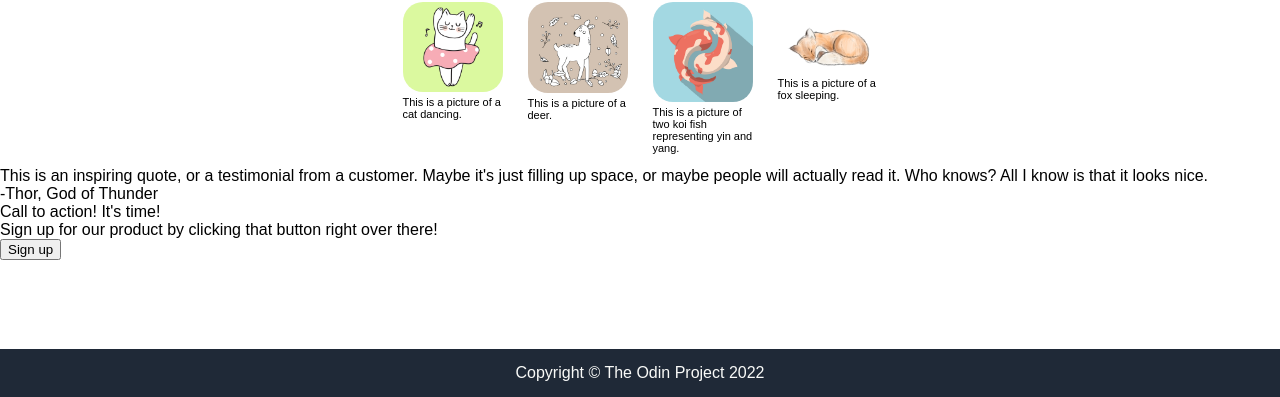
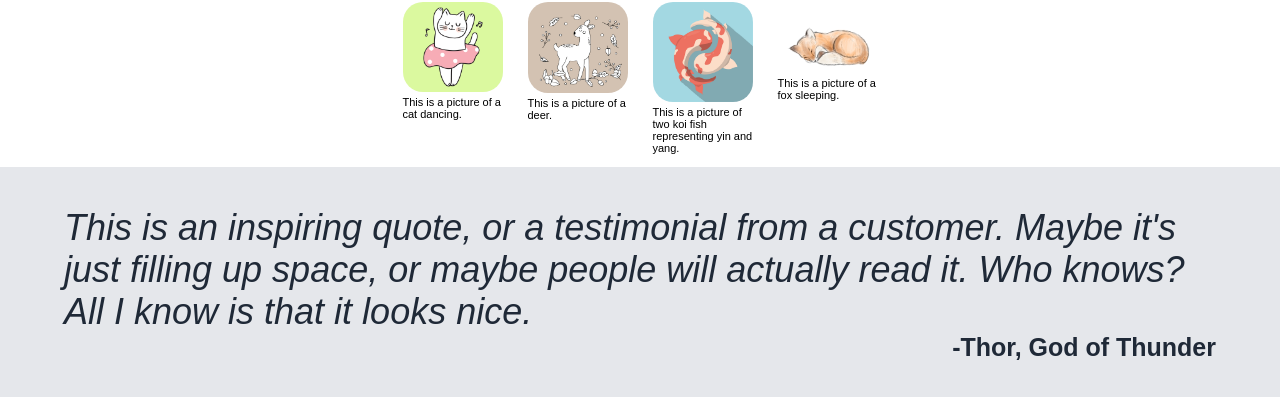
Before and after one commit to kevinhuang1208/landing-page, a plain HTML site: page index.html in a window 1280 px wide. Shown: the part 403-800 px from the top of the page. Drawn offline with Linux system fonts and the light colour scheme.

Commit message:
Completed replication of landing page

```diff
--- a/style.css
+++ b/style.css
@@ -125,10 +125,68 @@ img {
     font-size: 11px;
 }
 
+.lower {
+    background-color: #E5E7EB;
+    color: #1F2937;
+    padding-left: 4em;
+    padding-right: 4em;
+    padding-top: 40px;
+    padding-bottom: 40px;
+}
+
+.quote {
+    font-size: 36px;
+    font-style: italic;
+}
+
+.author {
+    font-size: 25px;
+    font-weight: bold;
+    display: flex;
+    justify-content: flex-end;
+}
+
+.bottom {
+    background-color: #488dfc;
+    border-radius: 5px;
+    margin-top: 40px;
+    margin-bottom: 40px;
+    margin-left: 5em;
+    margin-right: 5em;
+    padding-left: 5em;
+    padding-top: 25px;
+    padding-bottom: 15px;
+    height: 50px;
+    display: flex;
+    flex-wrap: wrap;
+    flex-direction: column;
+}
+
+.action {
+    color: white;
+    font-weight: bold;
+    font-size: 14px;
+}
+
+.words {
+    color: #E5E7EB;
+    font-size: 12px;
+}
+
+.btwo {
+    color: white;
+    width: 100px;
+    background-color: #3882F6;
+    border-radius: 5px;
+    border: 2px solid;
+    border-color: white;
+}
+
 .footer {
     margin-top:auto;
     padding-top: 15px;
     padding-bottom: 15px;
+    font-size: 12px;
     background-color: #1F2937;
     color: #F9FAF8;
     display: flex;
```
